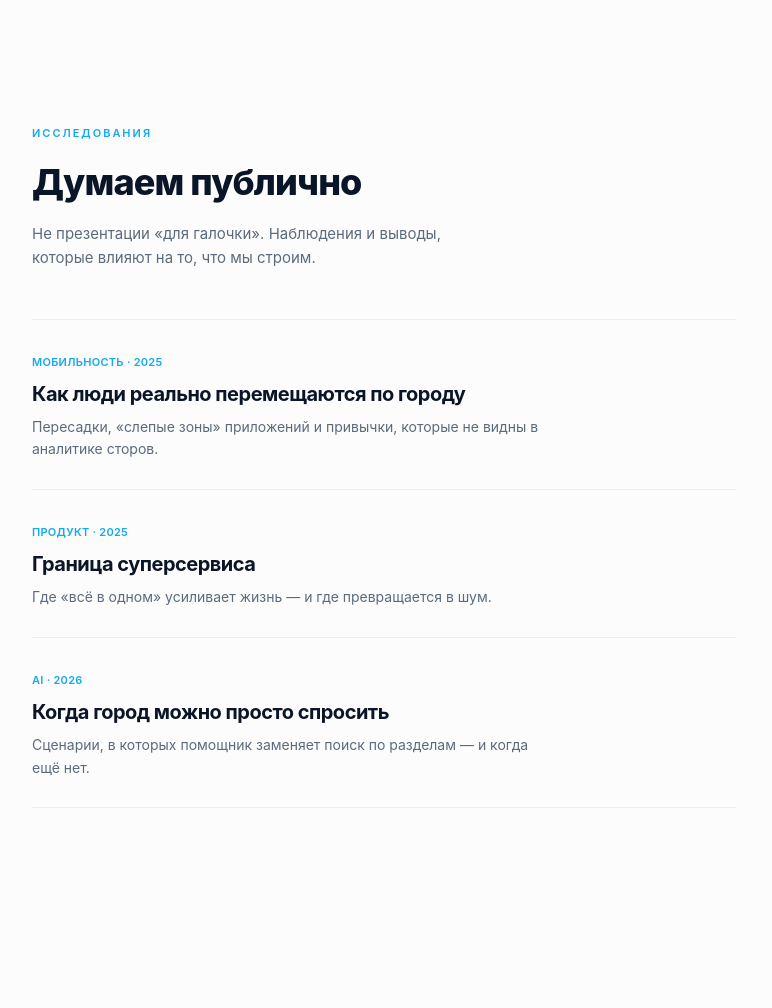
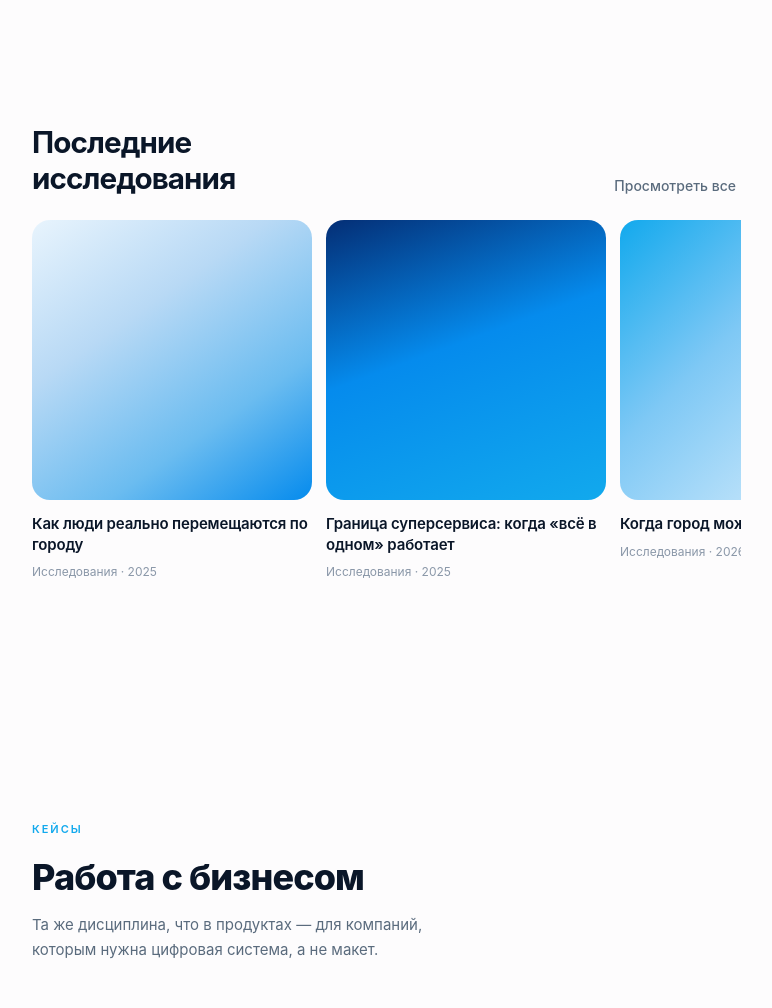
Before and after one commit to nuroxsfera/santero-website, a plain HTML site: page index.html in a window 1280 px wide. Shown: the part 3080-4088 px from the top of the page, without its empty margins (256-1028 px from the left). Drawn offline with nearby package versions, Linux system fonts and the light colour scheme.

Commit message:
Research section: OpenAI-style horizontal cards with Santero gradients

```diff
--- a/index.html
+++ b/index.html
@@ -40,10 +40,6 @@
 .pill{display:inline-block;padding:6px 12px;border-radius:999px;font-size:11px;font-weight:600;letter-spacing:.04em;text-transform:uppercase}
 .pill-blue{background:rgba(5,139,237,.12);color:#058BED}
 .pill-dark{background:rgba(255,255,255,.1);color:rgba(255,255,255,.75)}
-.research-row{display:grid;gap:0}
-.research-row a{display:block;padding:28px 0;border-top:1px solid #E8EEF5;text-decoration:none;color:inherit;transition:background .2s}
-.research-row a:last-child{border-bottom:1px solid #E8EEF5}
-.research-row a:hover{background:#F5F8FC}
 .form-field{width:100%;padding:16px 0;border:none;border-bottom:1px solid rgba(255,255,255,.25);background:transparent;color:#fff;font-size:15px;outline:none;border-radius:0}
 .form-field::placeholder{color:rgba(255,255,255,.4)}
 .form-field:focus{border-bottom-color:rgba(255,255,255,.7)}
@@ -53,6 +49,16 @@
 .btn-ghost:hover{background:rgba(255,255,255,.1);border-color:rgba(255,255,255,.5)}
 .foot a{color:#5a6b7d;text-decoration:none}
 .foot a:hover{color:#058BED}
+.res-scroll{display:flex;gap:14px;overflow-x:auto;padding:4px 5px 16px;margin:0 -5px;scrollbar-width:none;-webkit-overflow-scrolling:touch}
+.res-scroll::-webkit-scrollbar{display:none}
+.res-card{flex:0 0 min(72vw,280px);text-decoration:none;color:inherit;display:block}
+.res-cover{aspect-ratio:1;border-radius:18px;overflow:hidden;margin-bottom:14px;position:relative}
+.res-card h3{font-size:15px;font-weight:600;line-height:1.35;letter-spacing:-.01em;color:#0a1628;margin:0 0 8px;display:-webkit-box;-webkit-line-clamp:3;-webkit-box-orient:vertical;overflow:hidden}
+.res-meta{font-size:12px;color:#8a97a8}
+.res-head{display:flex;align-items:flex-end;justify-content:space-between;gap:12px;margin-bottom:20px}
+.res-head h2{font-size:clamp(1.5rem,5vw,1.85rem);font-weight:700;letter-spacing:-.03em;line-height:1.2;margin:0;color:#0a1628}
+.res-all{font-size:14px;font-weight:500;color:#5a6b7d;text-decoration:none;white-space:nowrap;flex-shrink:0}
+.res-all:hover{color:#058BED}
 </style>
 </head>
 <body class="overflow-x-hidden">
@@ -177,32 +183,34 @@
 </section>
 
 <section class="px-5 sm:px-8 py-20 sm:py-28 max-w-3xl mx-auto" id="research">
-<div class="rv mb-12">
-<p class="text-[11px] font-semibold tracking-[0.18em] uppercase text-[#12A9ED] mb-5">Исследования</p>
-<h2 class="text-3xl sm:text-4xl font-extrabold tracking-tight leading-[1.15] mb-5">
-Думаем публично
-</h2>
-<p class="text-[#5a6b7d] text-[15px] leading-relaxed max-w-md">
-Не презентации «для галочки». Наблюдения и выводы, которые влияют на то, что мы строим.
-</p>
+<div class="rv">
+<div class="res-head">
+<h2>Последние<br/>исследования</h2>
+<a href="#research" class="res-all">Просмотреть все</a>
 </div>
 
-<div class="research-row rv">
-<a href="#research">
-<span class="text-[11px] font-semibold tracking-wide uppercase text-[#12A9ED]">Мобильность · 2025</span>
-<h3 class="text-lg sm:text-xl font-bold mt-2 mb-2 tracking-tight">Как люди реально перемещаются по городу</h3>
-<p class="text-sm text-[#5a6b7d] leading-relaxed max-w-lg">Пересадки, «слепые зоны» приложений и привычки, которые не видны в аналитике сторов.</p>
+<div class="res-scroll">
+<a href="#research" class="res-card">
+<div class="res-cover" style="background:linear-gradient(145deg,#e8f4fd 0%,#b8d9f5 35%,#6bbcf0 70%,#058BED 100%)"></div>
+<h3>Как люди реально перемещаются по городу</h3>
+<p class="res-meta">Исследования · 2025</p>
 </a>
-<a href="#research">
-<span class="text-[11px] font-semibold tracking-wide uppercase text-[#12A9ED]">Продукт · 2025</span>
-<h3 class="text-lg sm:text-xl font-bold mt-2 mb-2 tracking-tight">Граница суперсервиса</h3>
-<p class="text-sm text-[#5a6b7d] leading-relaxed max-w-lg">Где «всё в одном» усиливает жизнь — и где превращается в шум.</p>
+<a href="#research" class="res-card">
+<div class="res-cover" style="background:linear-gradient(160deg,#042E75 0%,#058BED 45%,#12A9ED 100%)"></div>
+<h3>Граница суперсервиса: когда «всё в одном» работает</h3>
+<p class="res-meta">Исследования · 2025</p>
 </a>
-<a href="#research">
-<span class="text-[11px] font-semibold tracking-wide uppercase text-[#12A9ED]">AI · 2026</span>
-<h3 class="text-lg sm:text-xl font-bold mt-2 mb-2 tracking-tight">Когда город можно просто спросить</h3>
-<p class="text-sm text-[#5a6b7d] leading-relaxed max-w-lg">Сценарии, в которых помощник заменяет поиск по разделам — и когда ещё нет.</p>
+<a href="#research" class="res-card">
+<div class="res-cover" style="background:linear-gradient(135deg,#12A9ED 0%,#7ec8f5 40%,#e8f4fd 100%)"></div>
+<h3>Когда город можно просто спросить</h3>
+<p class="res-meta">Исследования · 2026</p>
 </a>
+<a href="#research" class="res-card">
+<div class="res-cover" style="background:linear-gradient(150deg,#0a1628 0%,#042E75 50%,#058BED 100%)"></div>
+<h3>Цифровое пространство вокруг человека</h3>
+<p class="res-meta">Исследования · 2026</p>
+</a>
+</div>
 </div>
 </section>
 
```
